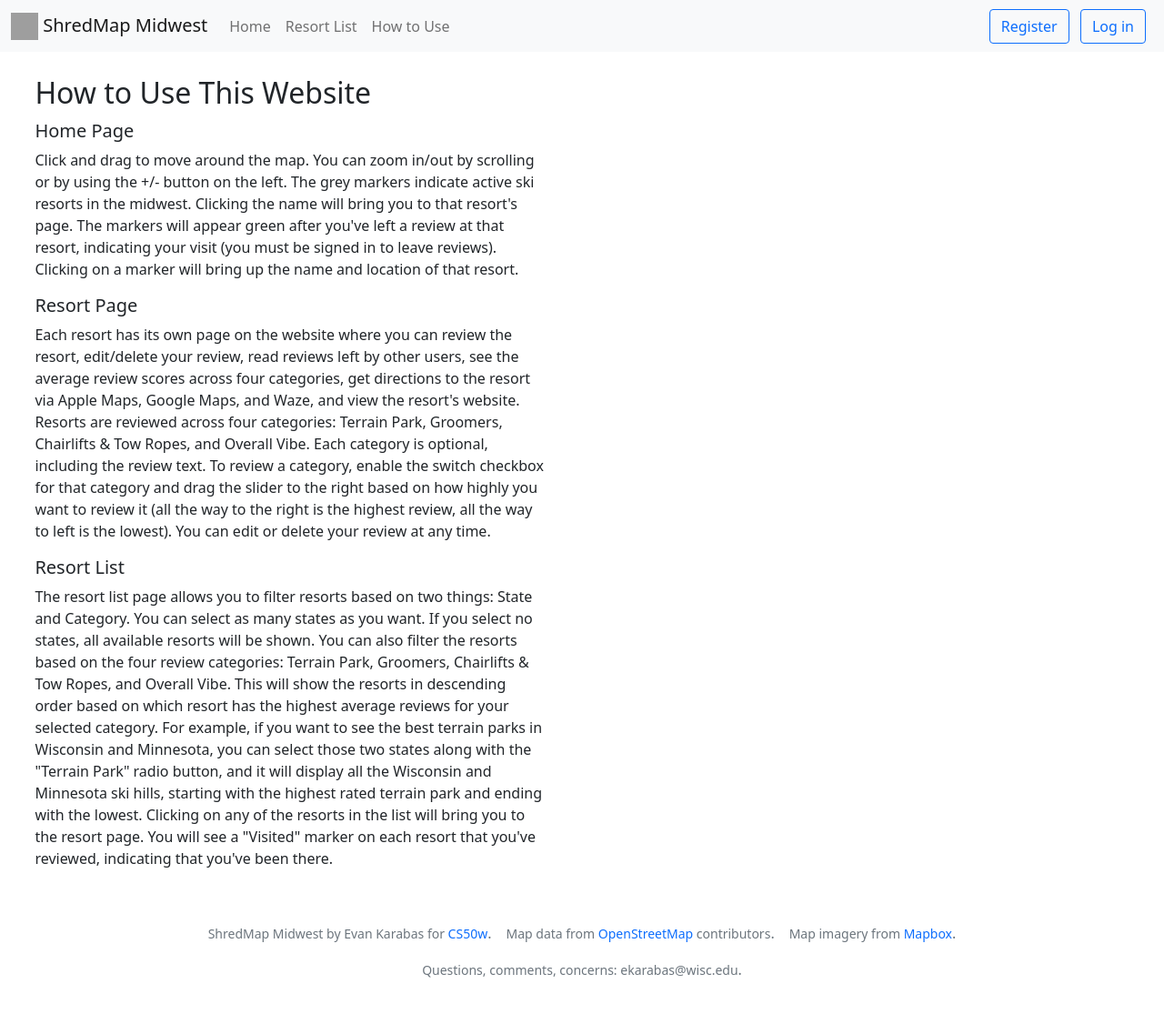
After one commit to ekarabas/shredmap-midwest, a Django app: page /howto in a window 1280 px wide. The commit adds this page. Shown: the whole page at 91% size. Run offline with Django 3.2, Linux system fonts and the light colour scheme; some libraries are stand-ins or nearby versions; grey boxes are pictures that could not be loaded.

Commit message:
Add "How to Use" page

```diff
--- a/FinalProject/settings.py
+++ b/FinalProject/settings.py
@@ -27,7 +27,7 @@ SECRET_KEY = os.getenv('SECRET_KEY')
 
 
 # SECURITY WARNING: don't run with debug turned on in production!
-DEBUG = False
+DEBUG = True
 
 ALLOWED_HOSTS = ['127.0.0.1', 'shredmap-midwest.herokuapp.com']
 
--- /dev/null
+++ b/shredmap_midwest/templates/shredmap_midwest/howto.html
@@ -0,0 +1,41 @@
+{% extends "shredmap_midwest/layout.html" %}
+
+{% block body %}
+
+<div class="padding-please half-width">
+    <h2>How to Use This Website</h2>
+
+    <h5>Home Page</h5>
+    <p>Click and drag to move around the map. You can zoom in/out by scrolling or by using the +/- button on the left.
+        The grey markers indicate active ski resorts in the midwest. Clicking the name will bring you to that resort's
+        page. The markers will appear green after you've left a review
+        at that resort, indicating your visit (you must be signed in to leave reviews). Clicking on a marker will bring
+        up the name and location of that resort.
+    </p>
+
+    <h5>Resort Page</h5>
+    <p>Each resort has its own page on the website where you can review the resort, edit/delete your review, read
+        reviews left by other users, see the average review scores across four categories, get directions to the resort
+        via Apple Maps, Google Maps,
+        and Waze, and view the resort's website. Resorts are reviewed across four categories: Terrain Park, Groomers,
+        Chairlifts & Tow Ropes, and Overall Vibe. Each category is optional, including the review text. To review a
+        category,
+        enable the switch checkbox for that category and drag the slider to the right based on how highly you want to
+        review it (all the way to the right is the highest review, all the way to left is the lowest). You can edit or
+        delete your review at any time.</p>
+
+    <h5>Resort List</h5>
+    <p>The resort list page allows you to filter resorts based on two things: State and Category. You can select as
+        many states as you want. If you select no states, all available resorts will be shown. You can also filter
+        the resorts
+        based on the four review categories: Terrain Park, Groomers, Chairlifts & Tow Ropes, and Overall Vibe. This
+        will show the resorts in descending order based on which resort has the highest average reviews for your
+        selected category.
+        For example, if you want to see the best terrain parks in Wisconsin and Minnesota, you can select those two
+        states along with the "Terrain Park" radio button, and it will display all the Wisconsin and Minnesota ski
+        hills, starting
+        with the highest rated terrain park and ending with the lowest. Clicking on any of the resorts in the list
+        will bring you to the resort page. You will see a "Visited" marker on each resort that you've reviewed,
+        indicating that you've been there.</p>
+</div>
+{% endblock %}
--- a/shredmap_midwest/templates/shredmap_midwest/layout.html
+++ b/shredmap_midwest/templates/shredmap_midwest/layout.html
@@ -44,6 +44,7 @@
             <div class="navbar-nav">
               <a class="nav-link" href="{% url 'index' %}">Home</a>
               <a class="nav-link" href="{% url 'resorts' %}">Resort List</a>
+              <a class="nav-link" href="{% url 'how_to' %}">How to Use</a>
               <!-- Log in/out buttons for mobile -->
               {% if user.is_authenticated %}
               <a class="btn btn-outline-danger me-2 mobile-nav" href="{% url 'logout' %}" type="button">Log out</a>
--- a/shredmap_midwest/urls.py
+++ b/shredmap_midwest/urls.py
@@ -8,6 +8,7 @@ urlpatterns = [
     path("register", views.register, name="register"),
     path("<int:resort_id>", views.resort_view, name="resort_view"),
     path("resorts", views.resorts, name="resorts"),
+    path("howto", views.how_to, name="how_to"),
 
     # API Routes
     path("resort/<int:resort_id>", views.resort, name="resort"),
--- a/shredmap_midwest/views.py
+++ b/shredmap_midwest/views.py
@@ -426,6 +426,10 @@ def register(request):
         return render(request, "shredmap_midwest/register.html")
 
 
+def how_to(request):
+    return render(request, "shredmap_midwest/howto.html")
+
+
 def resort(request, resort_id):
     # API route for getting the resort locations
 
```
